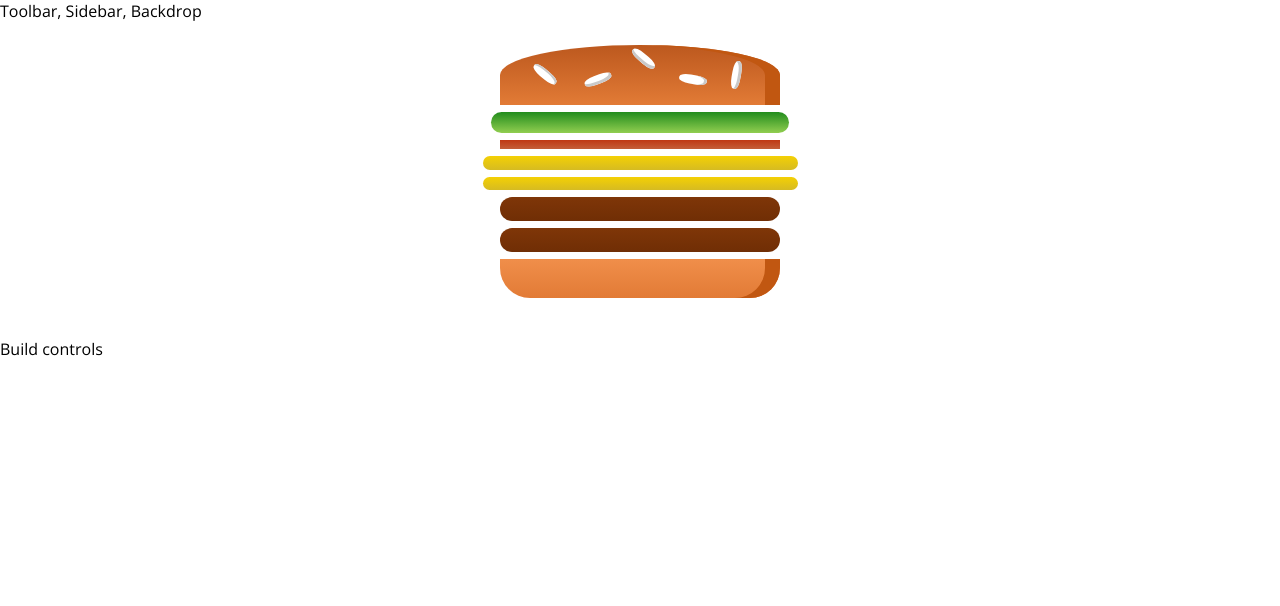
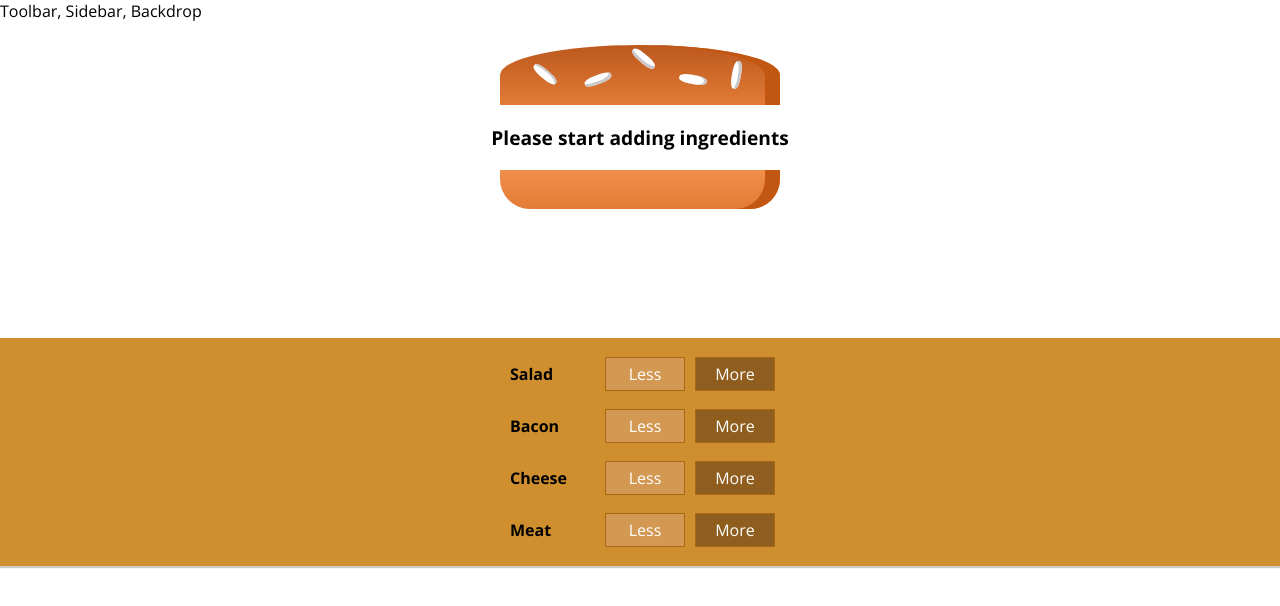
Before and after one commit to chillaxabhinav/React-BurgerBuilder-Project, a React app: page / in a window 1280 px wide. Shown: the top 606 px of the page. Built offline with nearby package versions, Linux system fonts and the light colour scheme.

Commit message:
Added burger build controls

```diff
--- /dev/null
+++ b/src/components/Burger/BuildControls/BuildControl/BuildControl.css
@@ -0,0 +1,56 @@
+.BuildControl {
+    display: flex;
+    justify-content: space-between;
+    align-items: center;
+    margin: 5px 0;
+}
+
+.BuildControl button {
+    display: block;
+    font: inherit;
+    padding: 5px;
+    margin: 0 5px;
+    width: 80px;
+    border: 1px solid #AA6817;
+    cursor: pointer;
+    outline: none;
+}
+
+.BuildControl button:disabled {
+    background-color: #AC9980;
+    border: 1px solid #7E7365;
+    color: #ccc;
+    cursor: default;
+}
+
+.BuildControl button:hover:disabled {
+    background-color: #AC9980;
+    color: #ccc;
+    cursor: not-allowed;
+}
+
+.Label {
+    padding: 10px;
+    font-weight: bold;
+    width: 80px;
+}
+
+.BuildControl .Less {
+    background-color: #D39952;
+    color: white;
+}
+
+.BuildControl .More {
+    background-color: #8F5E1E;
+    color: white;
+}
+
+.BuildControl .Less:hover, .BuildControl .Less:active {
+    background-color: #DAA972;
+    color: white;
+}
+
+.BuildControl .More:hover,.BuildControl .More:active {
+    background-color: #99703F;
+    color: white;
+}
--- /dev/null
+++ b/src/components/Burger/BuildControls/BuildControl/BuildControl.js
@@ -0,0 +1,12 @@
+import React from 'react';
+import classes from './BuildControl.css';
+
+const buildControl = (props) =>(
+    <div  className={classes.BuildControl}>
+        <div className={classes.Label}>{props.label}</div>
+        <button className={classes.Less}>Less</button>
+        <button className={classes.More}>More</button>
+    </div>
+);
+
+export default buildControl;
--- /dev/null
+++ b/src/components/Burger/BuildControls/BuildControls.css
@@ -0,0 +1,10 @@
+.BuildControls {
+    width : 100%;
+    background-color: #CF8F2E;
+    display: flex;
+    flex-flow: column;
+    align-items: center;
+    box-shadow: 0 2px 1px #ccc;
+    margin: auto;
+    padding: 10px 0;
+}
--- /dev/null
+++ b/src/components/Burger/BuildControls/BuildControls.js
@@ -0,0 +1,23 @@
+import React from 'react';
+import classes from './BuildControls.css';
+import BuildControl from './BuildControl/BuildControl';
+
+
+const controls = [
+    { label : 'Salad' , type : 'salad'},
+    { label : 'Bacon' , type : 'bacon'},
+    { label : 'Cheese' , type : 'cheese'},
+    { label : 'Meat' , type : 'meat'}
+];
+
+const buildControls = (props) => (
+    <div className={classes.BuildControls}>
+        {controls.map((ctrl)=>(
+            <BuildControl key={ctrl.label} label={ctrl.label} />
+        ))}
+
+    </div>
+);
+
+
+export default buildControls;
--- a/src/components/Burger/Burger.js
+++ b/src/components/Burger/Burger.js
@@ -4,12 +4,20 @@
 
 
 const burger = (props) => {
-    const transformedIngredients = Object.keys(props.ingredients)
+    let transformedIngredients = Object.keys(props.ingredients)
         .map((igkey)=>{
             return [...Array(props.ingredients[igkey])].map((_,i)=>{
                 return <BurgerIngredient key={igkey+i} type={igkey} />;
             });
         })
+        .reduce((arr,el) => {
+            return arr.concat(el)
+        },[]);
+    if(transformedIngredients.length === 0){
+        transformedIngredients = <p>Please start adding ingredients</p>
+    }
+
+
     return (
         <div className={classes.Burger}>
             <BurgerIngredient type="bread-top" />
--- a/src/containers/BurgerBuilder/BurgerBuilder.js
+++ b/src/containers/BurgerBuilder/BurgerBuilder.js
@@ -1,15 +1,16 @@
 import React, { Component } from 'react'
 import Aux from '../../hoc/Auxiliary';
 import Burger from '../../components/Burger/Burger';
+import BuildControls from '../../components/Burger/BuildControls/BuildControls';
 
 
 export class BurgerBuilder extends Component {
     state = {
         ingredients : {
-            salad : 1,
-            bacon : 1,
-            cheese : 2,
-            meat : 2
+            salad : 0,
+            bacon : 0,
+            cheese : 0,
+            meat : 0
         }
     }
 
@@ -17,7 +18,7 @@
         return (
             <Aux>
                 <Burger ingredients = {this.state.ingredients}/>
-                <div>Build controls</div>
+                <BuildControls />
             </Aux>
         )
     }
```
